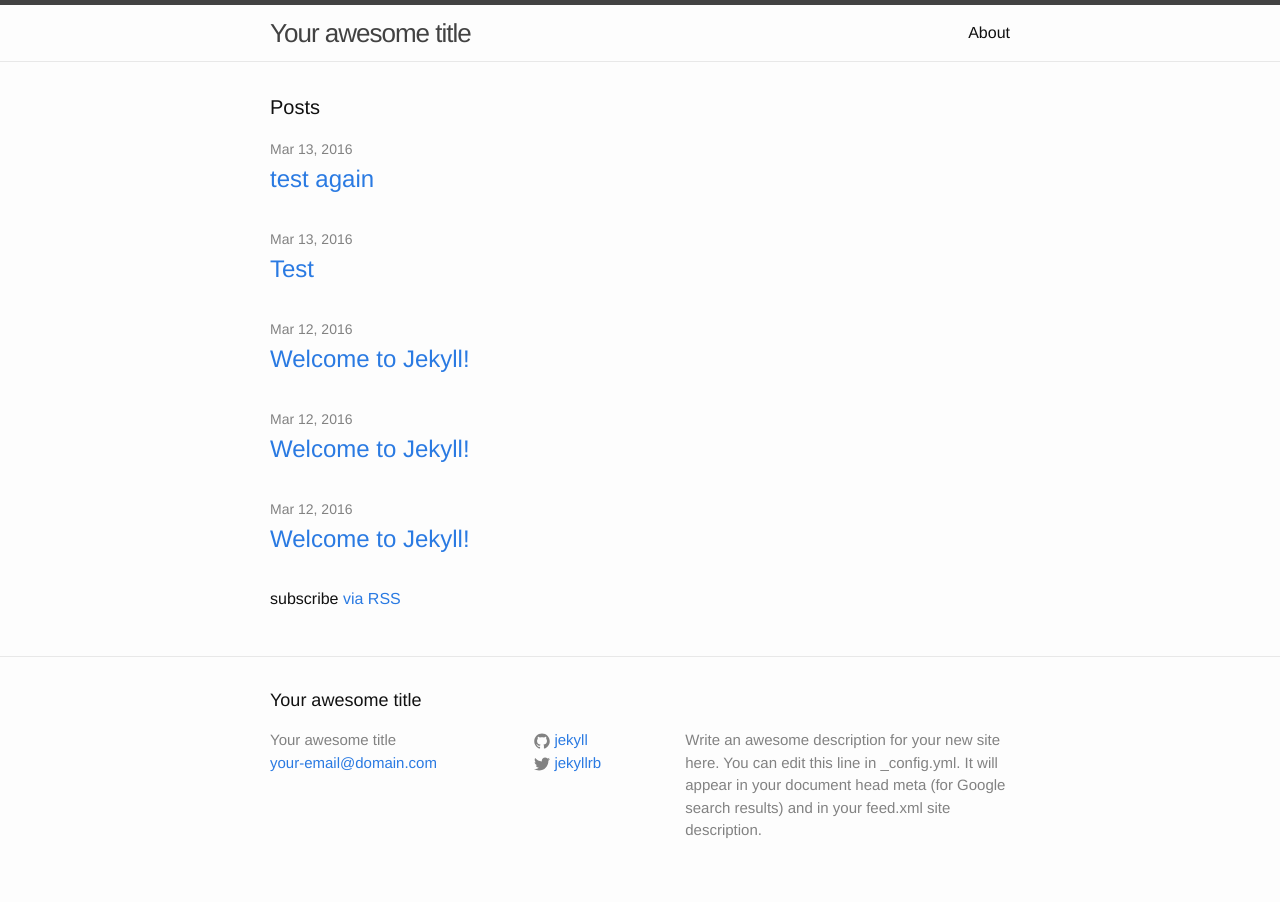
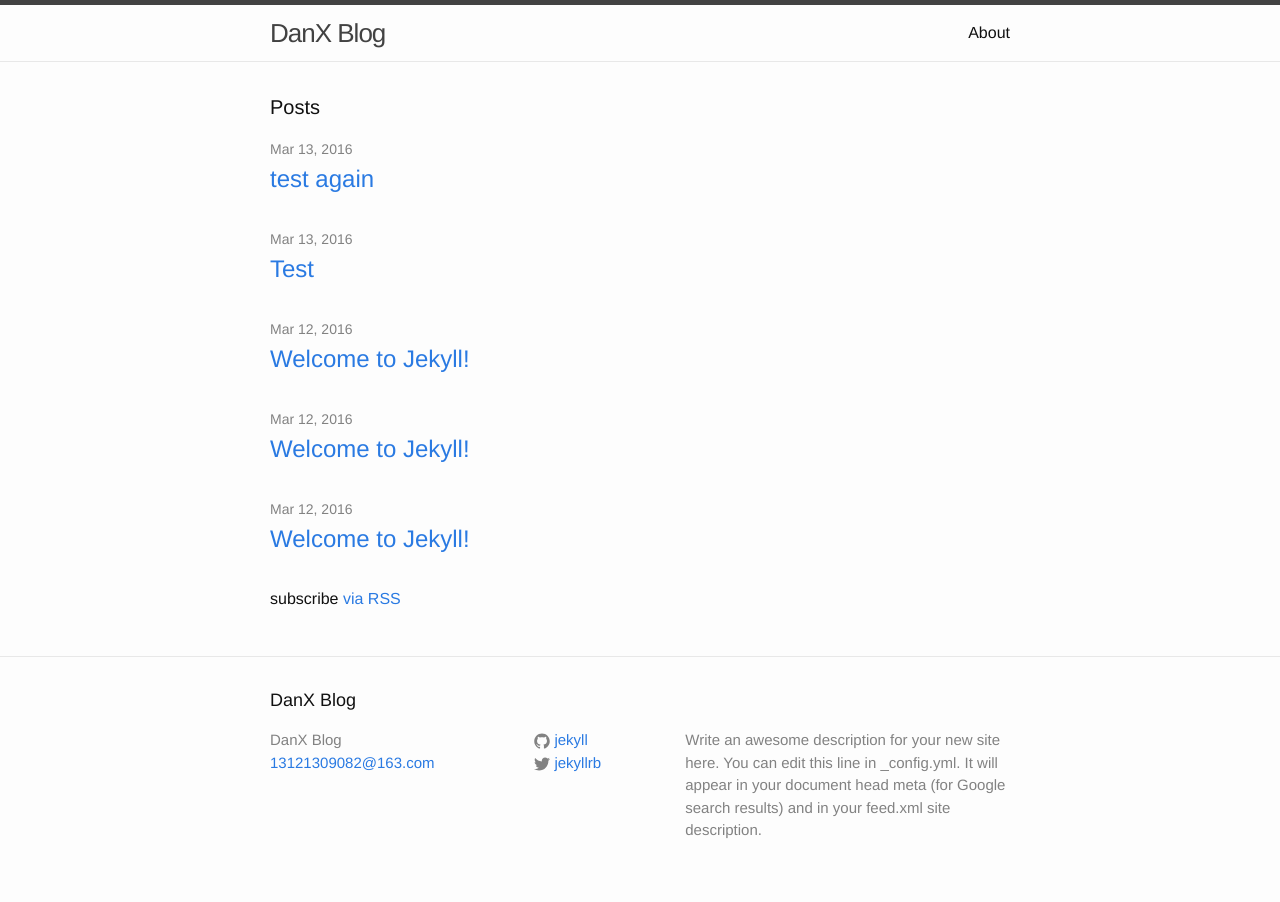
Before and after one commit to didiaidada/didiaidada.github.com, a Jekyll site: the page built from index.html, in a window 1280 px wide. Built offline with Jekyll 4.4.1, drawn with Linux system fonts in a browser that asks for light colours.

Commit message:
tittle changed

```diff
--- a/_config.yml
+++ b/_config.yml
@@ -6,8 +6,8 @@
 # 'jekyll serve'. If you change this file, please restart the server process.
 
 # Site settings
-title: Your awesome title
-email: your-email@domain.com
+title: DanX Blog
+email: 13121309082@163.com
 description: > # this means to ignore newlines until "baseurl:"
   Write an awesome description for your new site here. You can edit this
   line in _config.yml. It will appear in your document head meta (for
```
